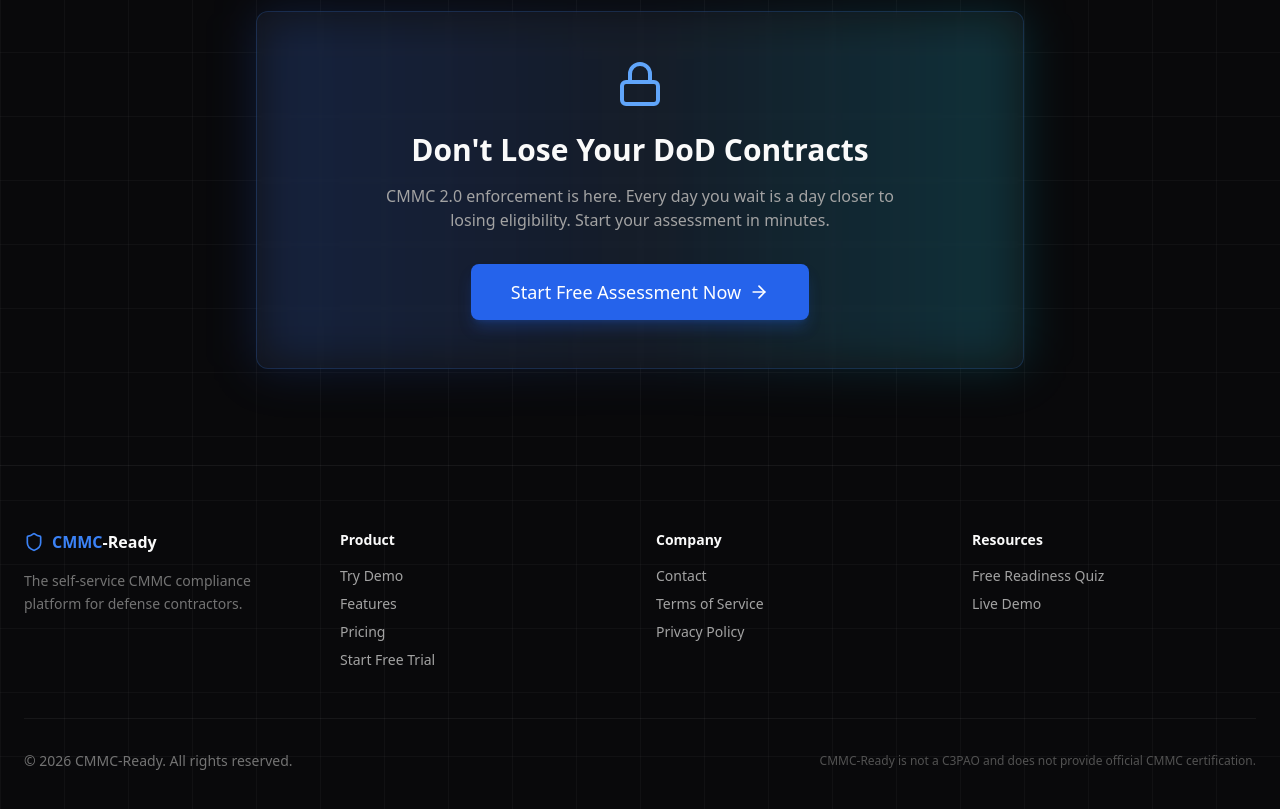
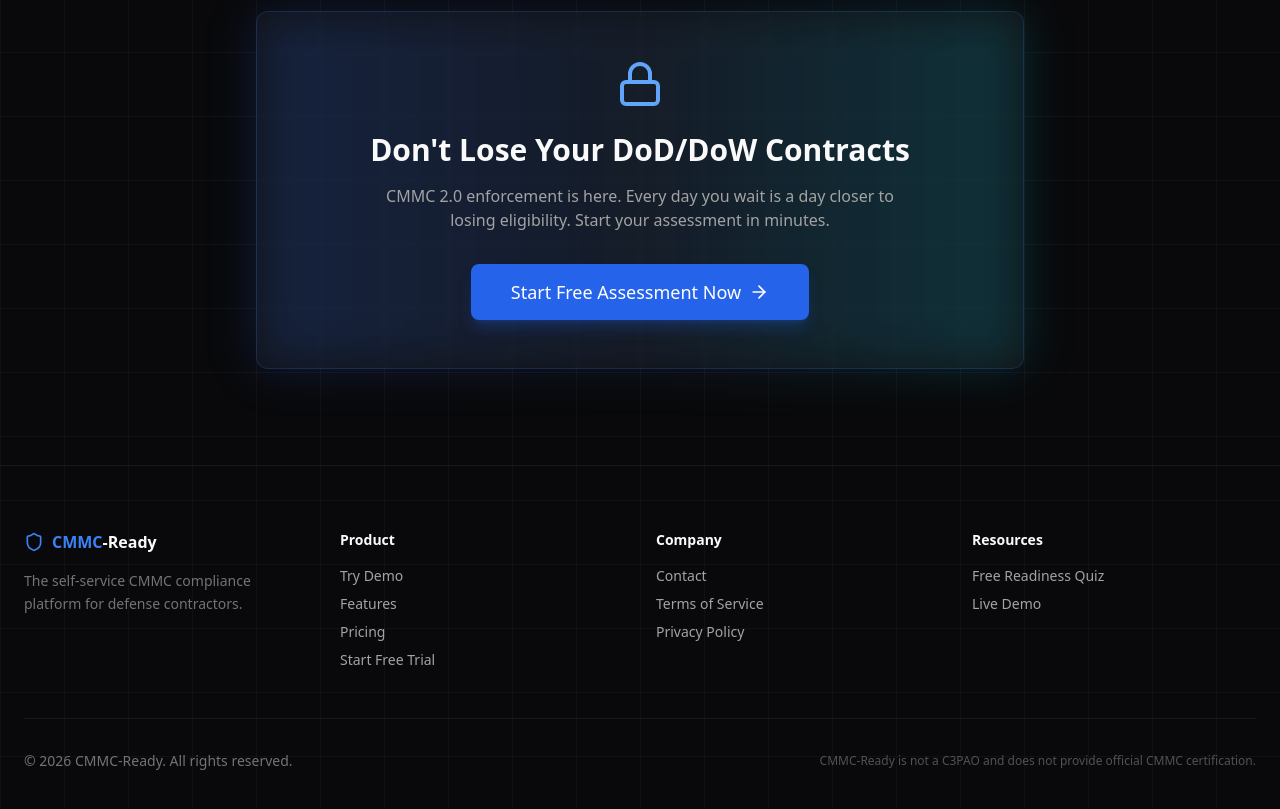
Before and after one commit to siddiqabdullahi16-art/cmmc-ready, a Next.js app: page / in a window 1280 px wide. Shown: the part 3660-4469 px from the top of the page. Built offline with nearby package versions, Linux system fonts and the light colour scheme; no server answers.

Commit message:
fix: update DoD references to DoD/DoW to reflect department rename

```diff
--- a/src/app/onboarding/page.tsx
+++ b/src/app/onboarding/page.tsx
@@ -134,7 +134,7 @@
           <div className="bg-[var(--card)] border border-[var(--card-border)] rounded-xl p-8">
             <h2 className="text-xl font-bold mb-2">Select your CMMC target level</h2>
             <p className="text-[var(--muted)] text-sm mb-6">
-              Choose the level required by your DoD contracts.
+              Choose the level required by your DoD/DoW contracts.
             </p>
             <div className="space-y-3 mb-6">
               {LEVELS.map((l) => (
--- a/src/app/page.tsx
+++ b/src/app/page.tsx
@@ -433,7 +433,7 @@
             <CardContent className="p-12 text-center">
               <Lock className="w-12 h-12 text-blue-400 mx-auto mb-6" />
               <h2 className="text-3xl font-bold mb-4">
-                Don&apos;t Lose Your DoD Contracts
+                Don&apos;t Lose Your DoD/DoW Contracts
               </h2>
               <p className="text-neutral-400 mb-8 max-w-lg mx-auto">
                 CMMC 2.0 enforcement is here. Every day you wait is a day closer to
```
